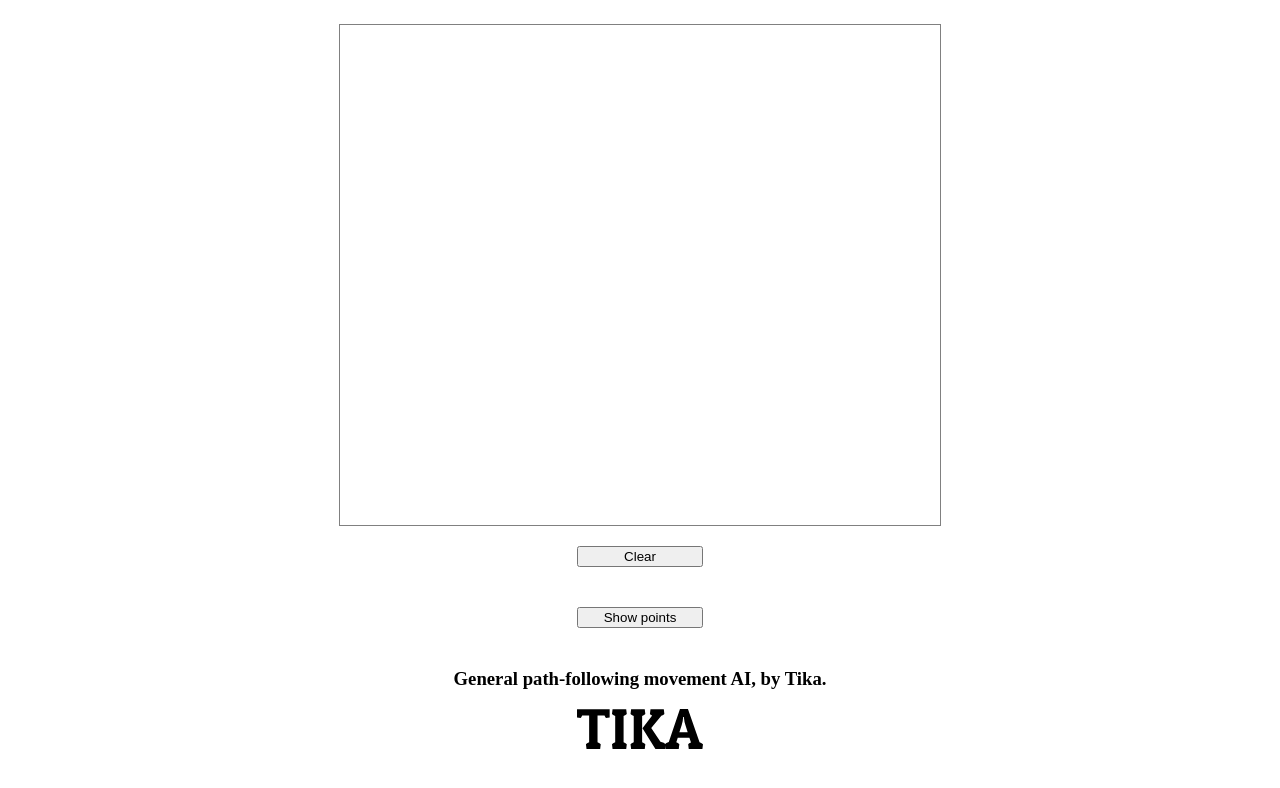
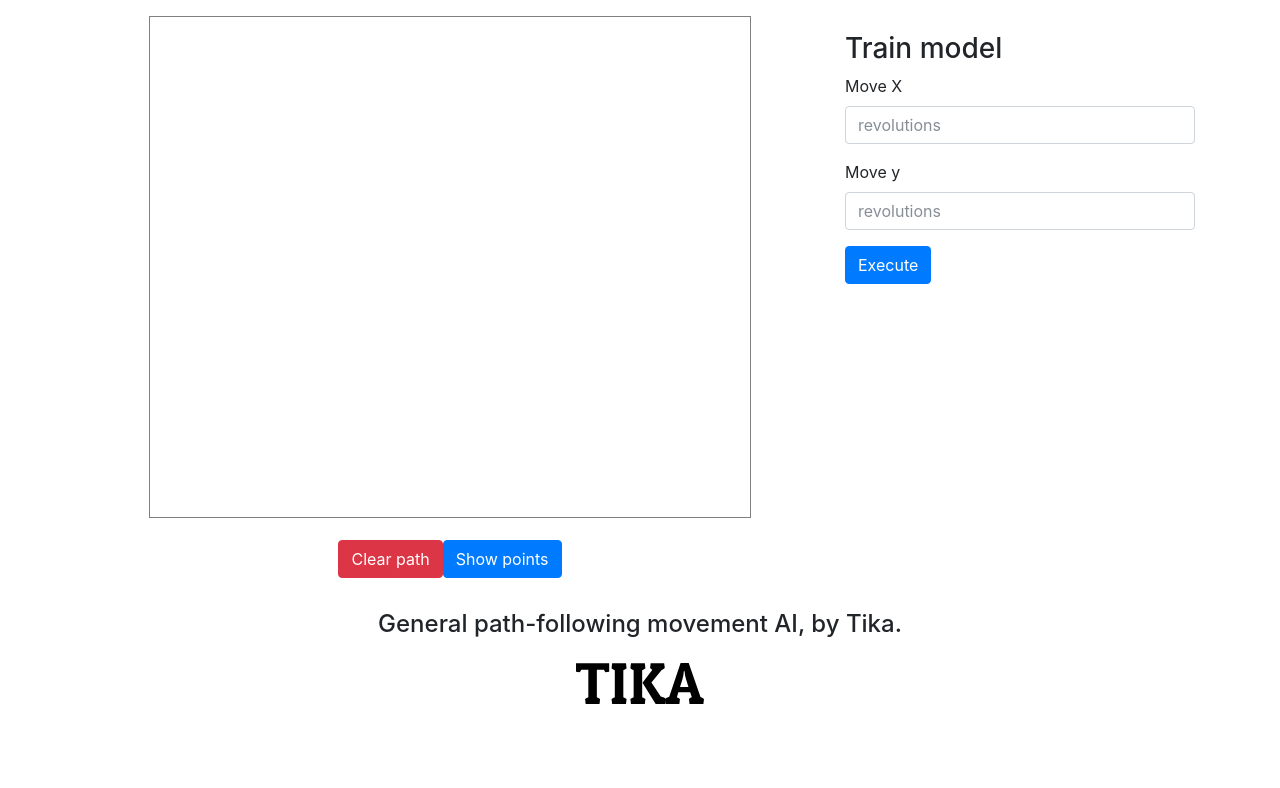
Before and after one commit to MikaOY/path-following-ai-simulation, an Angular app: page / in a window 1280 px wide. Shown: the top 788 px of the page. Built offline with nearby package versions, Linux system fonts and the light colour scheme.

Commit message:
adding UI

```diff
--- a/src/app/app.component.html
+++ b/src/app/app.component.html
@@ -1,12 +1,35 @@
-<div class="full-width">
-  <canvas id="mah-canvas" width="600" height="500"></canvas>
+<div class="container">
+  <div class="row">
+    <div class="col-md-8">
+      <div class="full-width">
+        <canvas id="mah-canvas" width="600" height="500"></canvas>
+        <!-- path draw controls -->
+        <div style="width:100%;">
+          <button type="button" id="clr" class="canvas-btn btn btn-danger" (click)="erase()">Clear path</button>
+          <button type="button" class="canvas-btn btn btn-primary" (click)="logPoints()">Show points</button>
+        </div>
+      </div>
+    </div>
 
-  <!-- path draw controls -->
-  <input class="btn" type="button" value="Clear" id="clr" size="23" (click)="erase()">
-  <input class="btn" type="button" value="Show points" id="clr" size="23" (click)="logPoints()">
+    <div class="col-md-4">
+      <!-- command inputs to train movement -->
+      <form>
+        <h3>Train model</h3>
+        <div class="form-group">
+          <label for="exampleInputEmail1">Move X</label>
+          <input type="number" class="form-control" placeholder="revolutions">
+        </div>
+        <div class="form-group">
+          <label for="exampleInputEmail1">Move y</label>
+          <input (value)="yCmd" type="number" class="form-control" placeholder="revolutions">
+        </div>
+      </form>
+      <button class="btn btn-primary" (click)="train()">Execute</button>
+    </div>
+  </div>
 </div>
 
 <div style="text-align:center">
-  <h3>General path-following movement AI, by Tika.</h3>
-  <img width="10%" src="../assets/tika-text.svg">
+  <h4 style="margin-bottom: 1em;">General path-following movement AI, by Tika.</h4>
+  <img style="margin-bottom: 1em;" width="10%" src="../assets/tika-text.svg">
 </div>
--- a/src/app/app.component.scss
+++ b/src/app/app.component.scss
@@ -9,8 +9,10 @@ canvas {
   border: 1px solid gray;
 }
 
-input.btn {
-  display: block;
-  width: 10%;
-  margin: 0 auto 3em auto;
+button.canvas-btn {
+  margin: 0 auto 2em auto;
 }
+
+form {
+  margin-top: 2em;
+}
--- a/src/app/app.component.ts
+++ b/src/app/app.component.ts
@@ -21,12 +21,17 @@ export class AppComponent implements OnInit {
   canvasWidth: number;
   canvasHeight: number;
 
+  xCmd: number;
+  yCmd: number;
+
   pointsArray: any[] = [];
   cleanPointsArray: any[] = [];
 
   constructor(private mlService: MlService) { }
 
   ngOnInit() {
+    // path-drawing //
+
     this.canvas = document.getElementById('mah-canvas') as HTMLCanvasElement;
 
     if (this.canvas.getContext) {
@@ -64,6 +69,37 @@ export class AppComponent implements OnInit {
 
     // path doesn't close until log points called
     this.ctx.beginPath();
+  }
+
+  findxy(res, e) {
+    if (res == 'down') {
+      this.prevX = this.currX;
+      this.prevY = this.currY;
+      this.currX = e.clientX - this.canvas.offsetLeft;
+      this.currY = e.clientY - this.canvas.offsetTop;
+
+      this.flag = true;
+      this.dot_flag = true;
+      if (this.dot_flag) {
+        this.ctx.beginPath();
+        this.ctx.fillStyle = "black";
+        this.ctx.fillRect(this.currX, this.currY, 2, 2);
+        this.ctx.closePath();
+        this.dot_flag = false;
+      }
+    }
+    if (res == 'up' || res == "out") {
+      this.flag = false;
+    }
+    if (res == 'move') {
+      if (this.flag) {
+        this.prevX = this.currX;
+        this.prevY = this.currY;
+        this.currX = e.clientX - this.canvas.offsetLeft;
+        this.currY = e.clientY - this.canvas.offsetTop;
+        this.draw();
+      }
+    }
   }
 
   draw() {
@@ -118,34 +154,8 @@ export class AppComponent implements OnInit {
     });
   }
 
-  findxy(res, e) {
-    if (res == 'down') {
-      this.prevX = this.currX;
-      this.prevY = this.currY;
-      this.currX = e.clientX - this.canvas.offsetLeft;
-      this.currY = e.clientY - this.canvas.offsetTop;
-
-      this.flag = true;
-      this.dot_flag = true;
-      if (this.dot_flag) {
-        this.ctx.beginPath();
-        this.ctx.fillStyle = "black";
-        this.ctx.fillRect(this.currX, this.currY, 2, 2);
-        this.ctx.closePath();
-        this.dot_flag = false;
-      }
-    }
-    if (res == 'up' || res == "out") {
-      this.flag = false;
-    }
-    if (res == 'move') {
-      if (this.flag) {
-        this.prevX = this.currX;
-        this.prevY = this.currY;
-        this.currX = e.clientX - this.canvas.offsetLeft;
-        this.currY = e.clientY - this.canvas.offsetTop;
-        this.draw();
-      }
-    }
+  train() {
+    console.log(this.xCmd);
+    console.log(this.yCmd);
   }
 }
--- a/src/index.html
+++ b/src/index.html
@@ -1,14 +1,26 @@
 <!doctype html>
 <html lang="en">
+
 <head>
   <meta charset="utf-8">
   <title>General AI Simulation</title>
   <base href="/">
-
   <meta name="viewport" content="width=device-width, initial-scale=1">
   <link rel="icon" type="image/x-icon" href="favicon.ico">
+
+  <!-- Bootstrap -->
+  <link rel="stylesheet" href="https://maxcdn.bootstrapcdn.com/bootstrap/4.0.0-beta.2/css/bootstrap.min.css" integrity="sha384-PsH8R72JQ3SOdhVi3uxftmaW6Vc51MKb0q5P2rRUpPvrszuE4W1povHYgTpBfshb"
+    crossorigin="anonymous">
+  <script src="https://code.jquery.com/jquery-3.2.1.slim.min.js" integrity="sha384-KJ3o2DKtIkvYIK3UENzmM7KCkRr/rE9/Qpg6aAZGJwFDMVNA/GpGFF93hXpG5KkN"
+    crossorigin="anonymous"></script>
+  <script src="https://cdnjs.cloudflare.com/ajax/libs/popper.js/1.12.3/umd/popper.min.js" integrity="sha384-vFJXuSJphROIrBnz7yo7oB41mKfc8JzQZiCq4NCceLEaO4IHwicKwpJf9c9IpFgh"
+    crossorigin="anonymous"></script>
+  <script src="https://maxcdn.bootstrapcdn.com/bootstrap/4.0.0-beta.2/js/bootstrap.min.js" integrity="sha384-alpBpkh1PFOepccYVYDB4do5UnbKysX5WZXm3XxPqe5iKTfUKjNkCk9SaVuEZflJ"
+    crossorigin="anonymous"></script>
 </head>
+
 <body>
   <app-root></app-root>
 </body>
+
 </html>
```
Also changed, not shown: 1 other file (tests, documents, lock files or other folders).
